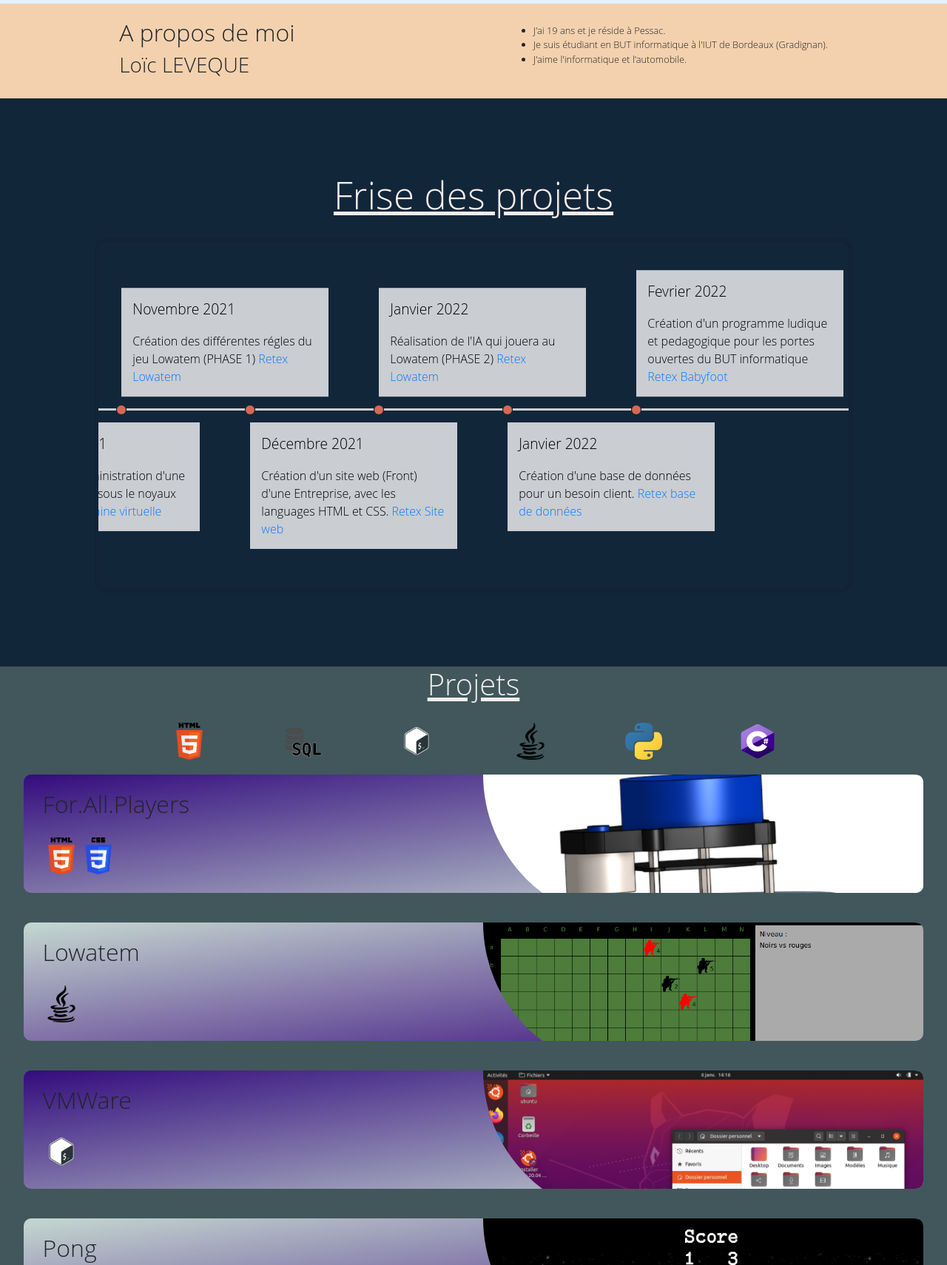
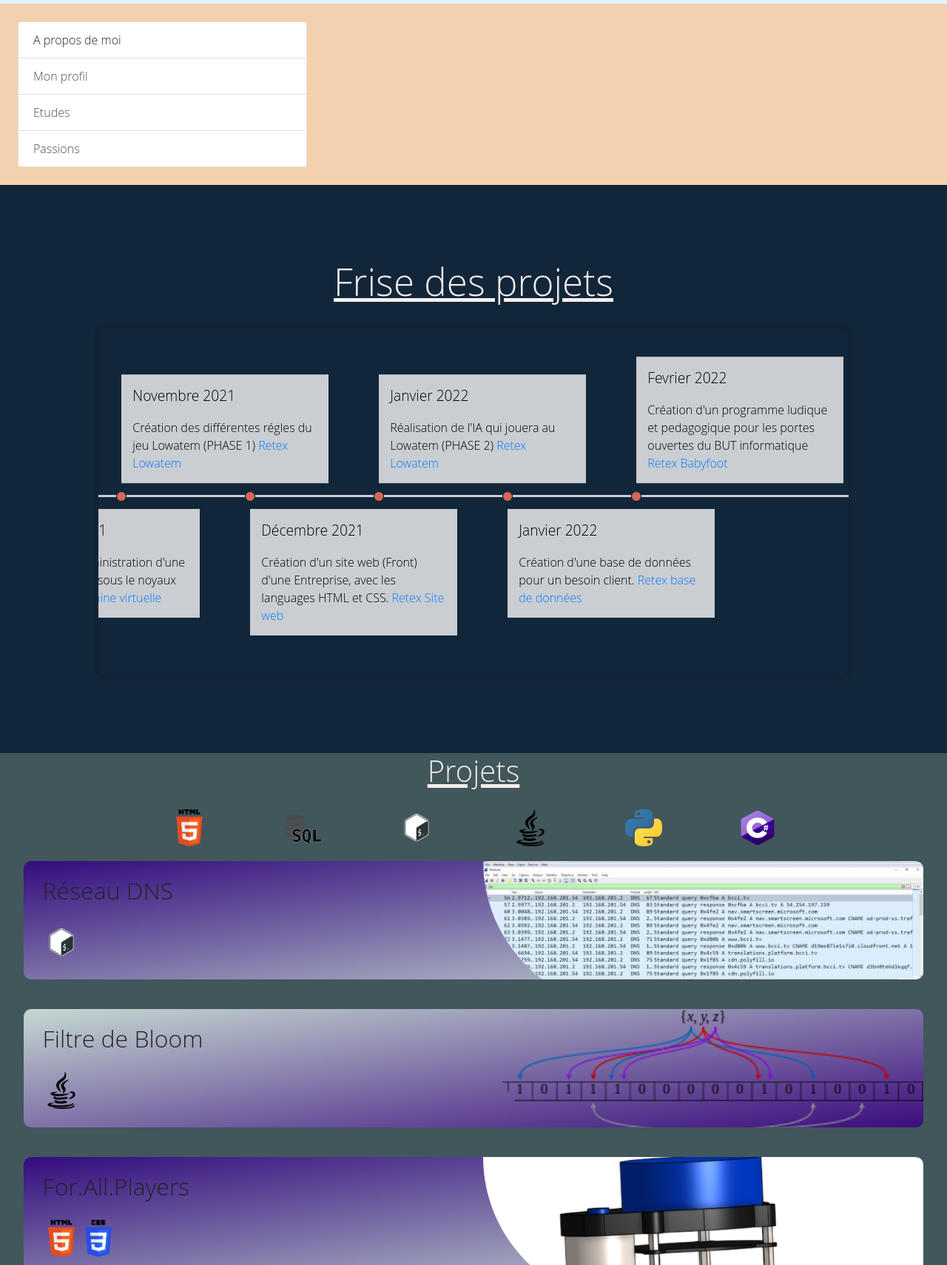
Before and after one commit to FisioG/FisioG.github.io, a plain HTML site: page html/accueil.html in a window 1280 px wide. Shown: the part 51-1761 px from the top of the page at 74% size. Drawn offline with nearby package versions, Linux system fonts and the light colour scheme.

Commit message:
Modification affichage infos persos

```diff
--- a/html/accueil.html
+++ b/html/accueil.html
@@ -44,18 +44,24 @@
                 </div>
             </div>
         </nav>
-        <section class="decoupage P1--darkTheme themes" id="P1">
-            <div id="P1APropos">
-                <div>
-                    <h2>A propos de moi</h2>
-                    <h3>Loïc LEVEQUE</h3>
+
+        <section class="decoupage P1--darkTheme themes p-4" id="P1">
+            <div class="row">
+                <div class="col-4">
+                    <div class="list-group" id="list-tab" role="tablist">
+                    <p class="list-group-item" id="list-home-list" data-toggle="list" role="tab" aria-controls="home">A propos de moi</p>
+                    <a class="list-group-item list-group-item-action" id="list-profile-list" data-toggle="list" href="#list-profile" role="tab" aria-controls="profile">Mon profil</a>
+                    <a class="list-group-item list-group-item-action" id="list-messages-list" data-toggle="list" href="#list-messages" role="tab" aria-controls="messages">Etudes</a>
+                    <a class="list-group-item list-group-item-action" id="list-settings-list" data-toggle="list" href="#list-settings" role="tab" aria-controls="settings">Passions</a>
+                    </div>
                 </div>
-                <div>
-                    <ul>
-                        <li>J'ai 19 ans et je réside à Pessac.</li>
-                        <li>Je suis étudiant en BUT informatique à l'IUT de Bordeaux (Gradignan).</li>
-                        <li>J'aime l'informatique et l'automobile.</li>
-                    </ul>
+                <div class="col-8">
+                    <div class="tab-content" id="nav-tabContent">
+                    <div class="tab-pane fade" id="list-home" role="tabpanel" aria-labelledby="list-home-list">Choisissez une des informations qui vous intéresse</div>
+                    <div class="tab-pane fade" id="list-profile" role="tabpanel" aria-labelledby="list-profile-list">Je m'appelle LEVEQUE Loïc, j'ai 19 ans et je réside à Pessac. Je suis actuellement étudiant et à la recherche d'une alternance pour l'année prochaine.</div>
+                    <div class="tab-pane fade" id="list-messages" role="tabpanel" aria-labelledby="list-messages-list">Je suis étudiant en deuxième année de BUT informatique à l'IUT de Bordeaux (Gradignan).</div>
+                    <div class="tab-pane fade" id="list-settings" role="tabpanel" aria-labelledby="list-settings-list">Je suis passioné par l'informatique, l'automobile et les sports mécaniques en général, le bricolage et la musique.</div>
+                    </div>
                 </div>
             </div>
         </section>
@@ -122,6 +128,40 @@
                     <img src="images/python.png" alt="python" class="imgProjet imgpython" onclick="verifSelect('python')"/>
                     <img src="images/cSharp.png" alt="cSharp" class="imgProjet imgcSharp" onclick="verifSelect('cSharp')"/>
                 </div>
+                    <div class="projet bash" id="DNS">
+                        <div class="part1">
+                            <div>
+                                <h2>
+                                    Réseau DNS
+                                </h2>
+                            </div>
+                            <div>
+                                <img src="images/bash.png" alt="bash" class="imgProjet"/>
+                            </div>
+                        </div>
+                        <div class="part2">
+                            <a href="retex/RetexDns.pdf" class="txtLien" target="_blank">
+                            <img src="images/dns.jpg" alt="Image de commandes IP"/>
+                            </a>
+                        </div>
+                    </div>
+                    <div class="projet java" id="BloomFilter">
+                        <div class="part1">
+                            <div>
+                                <h2>
+                                    Filtre de Bloom
+                                </h2>
+                            </div>
+                            <div>
+                                <img src="images/java.png" alt="java" class="imgProjet"/>
+                            </div>
+                        </div>
+                        <div class="part2">
+                            <a href="retex/RetexBloomFilter.pdf" class="txtLien" target="_blank">
+                            <img src="images/bloomFilter.jpeg" alt="Illustration du principe du bloom filter"/>
+                            </a>
+                        </div>
+                    </div>
                     <div class="projet html css" id="siteEnt">
                         <div class="part1">
                             <div>
--- a/html/css/accueil.css
+++ b/html/css/accueil.css
@@ -156,35 +156,10 @@ h1 {
 
 .decoupage {
   width: 100%;
-  height: 50vh;
+  height: auto;
   margin: 0;
 }
 
-#P1APropos {
-  flex: 1;
-  width: auto;
-  margin: 20px;
-  font-size: 1vw;
-}
-#P1Photo {
-  flex: 2;
-  display: flex;
-  justify-content: space-evenly;
-  align-items: center;
-  background-color :#f4edea;
-}
-#P1 {
-  display: flex;
-  justify-content: space-around;
-  height: fit-content;
-}
-
-#P1APropos {
-  display: flex;
-  flex-direction: row;
-  align-items: center;
-  justify-content: space-around;
-}
 
 #P2 {
   width: 100%;
```
Also changed, not shown: html/images/bloomFilter.jpeg (added), html/images/dns.jpg (added), 2 other files.
